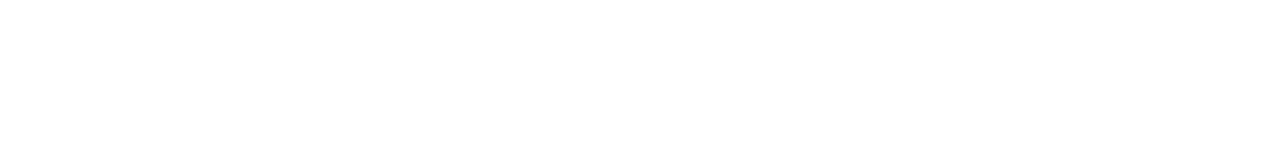
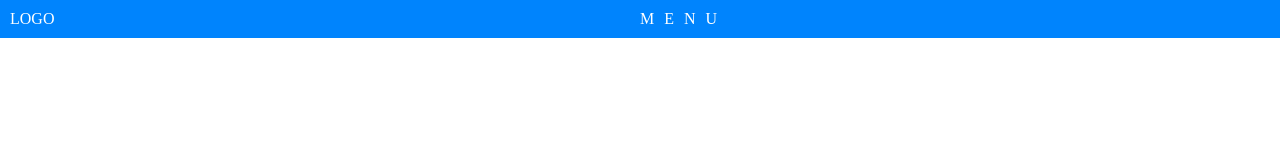
Before and after one commit to Shamble94/htmlcss-responsive-layout, a plain HTML site: page index.html in a window 1280 px wide. Drawn offline with Linux system fonts and the light colour scheme.

Commit message:
Created header block

```diff
--- a/css/style.css
+++ b/css/style.css
@@ -3,3 +3,26 @@
     padding: 0;
     box-sizing: border-box;
 }
+.bg-blue{
+    background-color: #0084fd;
+    color: white;
+    padding: 10px
+}
+.container{
+    width: 100%;
+}
+.row{
+    display: flex;
+    flex-wrap: wrap;
+}
+.col-50{
+    width: 50%;
+}
+.flex{
+    display: flex;
+}
+ul{
+    display: flex;
+    list-style: none;
+    gap: 10px;
+}
--- a/index.html
+++ b/index.html
@@ -4,8 +4,33 @@
     <meta charset="UTF-8">
     <meta name="viewport" content="width=device-width, initial-scale=1.0">
     <title>Document</title>
+    <link rel="stylesheet" href="./css/style.css">
 </head>
 <body>
+    <header>
+    <div class="bg-blue">
+        <div class="container">
+            <div class="row">
+                <div class="col-50">
+                    <div class="content">
+                        LOGO
+                    </div>
+                </div>
+                <div class="col-50">
+                    <div class="content">
+                        <ul>
+                           <li>M</li>
+                           <li>E</li>
+                           <li>N</li>
+                           <li>U</li>
+
+                        </ul>
+                    </div>
+                </div>
+            </div>
+        </div>
+    </div>
+    </header>
 
 </body>
 </html>
```
